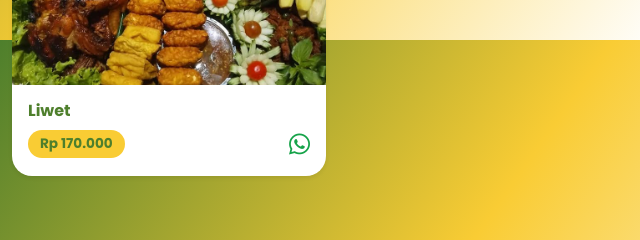
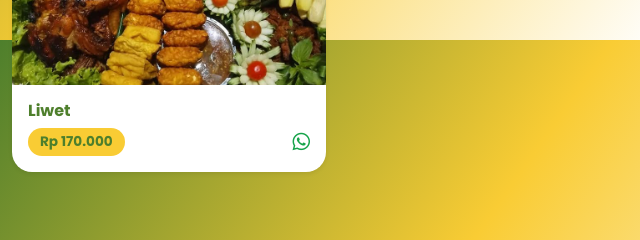
Before and after one commit to rifanabelaputra/dapur-mba-indah, a plain HTML site: page index.html in a window 1280 px wide. Shown: the part 2360-2600 px from the top of the page, 0-640 px from the left. Drawn offline with nearby package versions, Linux system fonts and the light colour scheme.

Commit message:
Update index.html

```diff
--- a/index.html
+++ b/index.html
@@ -411,22 +411,17 @@
 
 <div class="col-6 col-md-4 col-lg-3 reveal mb-4">
       <div class="card card-menu shadow-sm">
-            <img src="liwet.jpg" alt="liwet" />
+        <img src="liwet.jpg" alt="Liwet" />
         <div class="card-body d-flex flex-column justify-content-between">
           <h5 class="font-bold">Liwet</h5>
           <div class="flex justify-between items-center mt-2">
             <span class="price-tag">Rp 170.000</span>
-                <a
-                  href="https://wa.me/6281379502243?text=Hai%20Dapur%20Mba%20Indah%20saya%20ingin%20pesan%20Tumpeng"
-                  class="text-green-600"
-                  target="_blank"
-                >
-                  <i class="fab fa-whatsapp text-2xl"></i>
-                </a>
+            <a href="https://wa.me/6281379502243?text=Hai%20Dapur%20Mba%20Indah%20saya%20ingin%20pesan%20Nasi%20Liwet" target="_blank"><i class="fab fa-whatsapp text-green-600 text-xl"></i></a>
           </div>
         </div>
       </div>
     </div>
+
   </div>
     </section>
     <section id="lokasi" class="container py-20 reveal">
```
Lines whose indentation alone changed are shown as unchanged.
